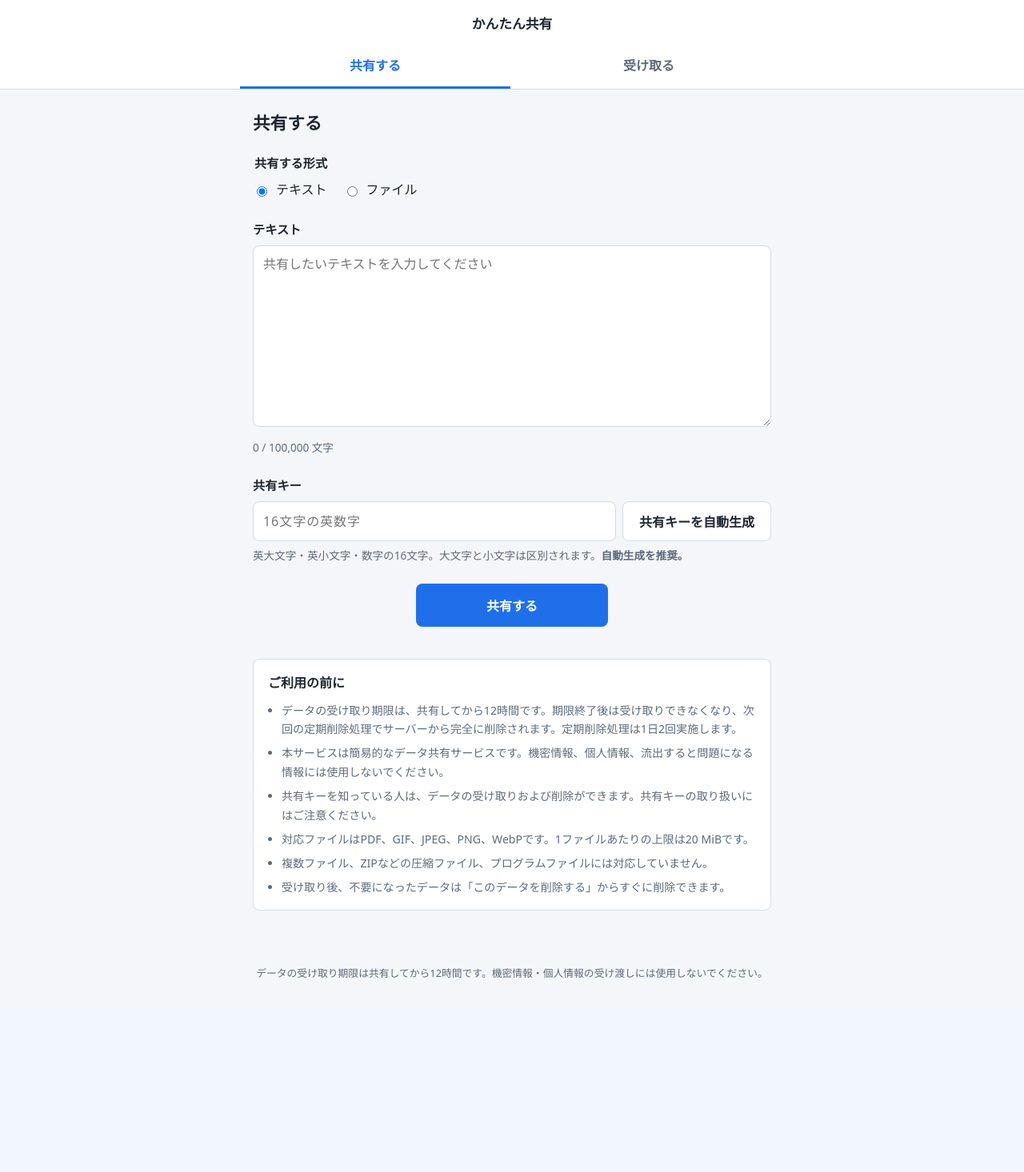
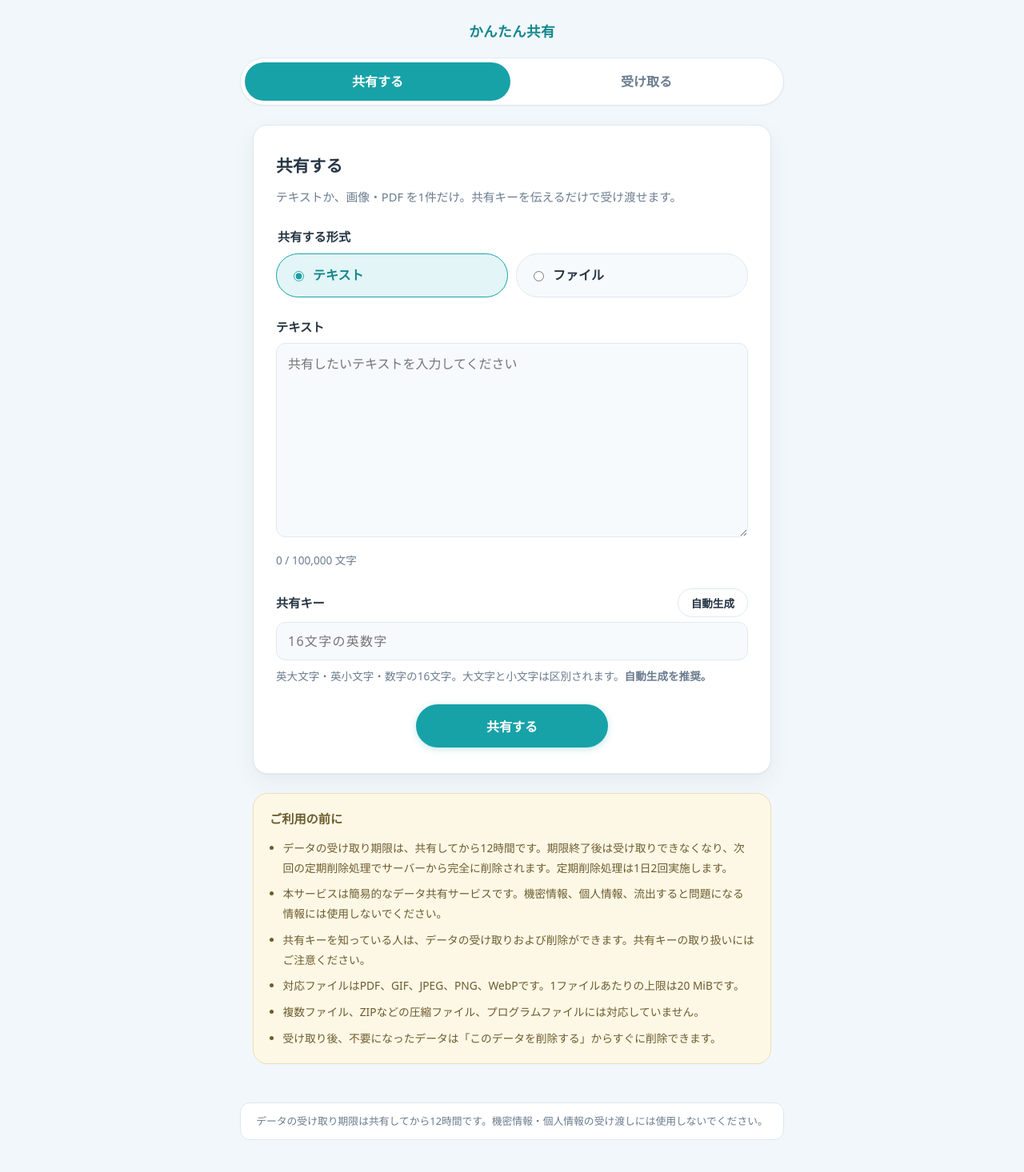
Before and after one commit to makoto-250/easy-sharing, a Flask app: page / in a window 1280 px wide. Shown: the whole page at 80% size. Before the commit the page ends 1223 px from the top, so only its background shows below. Run offline with Flask 3, Linux system fonts and the light colour scheme; parts of the project's set-up code (start-up, migrations or seed data) failed here and were passed over.

Commit message:
デザインをソフト・カジュアル方向へ変更
- 背景を少し青みのあるオフホワイト（#f2f7fb）に
- カード・入力欄・ボタンの角丸を大きく（カード18px、ボタンは丸型）
- アクセントを青緑（#17a2a8）に変更、ファイル情報は淡いブルーの箱に
- 共有完了・削除完了にチェックアイコンを大きく表示
- 注意書きを淡い黄色のボックス、フッターの注意をグレーのボックスに
- 各画面をカードにまとめ、見出しの下に柔らかいリード文を追加
- タブを丸いセグメント切り替えに、形式選択のラジオを選択カード風に
- 共有キーの自動生成ボタンをラベル行の右端へ（コピーボタンと配置を統一）

Co-Authored-By: Claude Opus 5 <noreply@anthropic.com>

```diff
--- a/static/style.css
+++ b/static/style.css
@@ -1,18 +1,38 @@
 :root {
-  --bg: #f4f6f9;
+  /* 背景は少しだけ青みのあるオフホワイト */
+  --bg: #f2f7fb;
   --surface: #ffffff;
-  --border: #d5dbe3;
-  --text: #1d2530;
-  --muted: #5d6b7d;
-  --accent: #1f6feb;
-  --accent-dark: #1657bd;
-  --danger: #b32d2e;
-  --danger-dark: #8f2223;
-  --ok-bg: #e8f4ec;
-  --ok-border: #99c9ad;
-  --error-bg: #fdecec;
-  --error-border: #e5a3a3;
-  --radius: 8px;
+  --surface-soft: #f7fafd;
+  --border: #dfe8f1;
+  --text: #263544;
+  --muted: #6b7c8f;
+
+  /* アクセントは青緑と淡いブルー */
+  --accent: #17a2a8;
+  --accent-dark: #12868b;
+  --accent-soft: #e3f5f6;
+  --blue-soft: #e9f2fb;
+
+  --danger: #c85b57;
+  --danger-dark: #a8433f;
+
+  --ok-bg: #e6f5f3;
+  --ok-border: #a9ddd4;
+  --error-bg: #fdeeed;
+  --error-border: #f0c0bd;
+
+  /* 注意書き用の淡い黄色 */
+  --warn-bg: #fdf8e6;
+  --warn-border: #ecdfb4;
+  --warn-text: #6d5c2e;
+
+  /* 角丸は大きめに */
+  --radius: 18px;
+  --radius-sm: 12px;
+  --radius-pill: 999px;
+
+  --shadow: 0 1px 2px rgba(38, 53, 68, 0.04), 0 10px 28px rgba(38, 53, 68, 0.06);
+  --shadow-sm: 0 1px 2px rgba(38, 53, 68, 0.05);
 }
 
 * {
@@ -30,49 +50,57 @@ body {
   font-family: system-ui, -apple-system, "Segoe UI", "Hiragino Sans",
     "Noto Sans JP", "Yu Gothic UI", sans-serif;
   font-size: 16px;
-  line-height: 1.7;
+  line-height: 1.8;
   overflow-wrap: break-word;
 }
 
 /* --- ヘッダー / タブ ------------------------------------------------- */
 
 .site-header {
-  background: var(--surface);
-  border-bottom: 1px solid var(--border);
-  padding: 16px 16px 0;
+  padding: 24px 16px 0;
 }
 
 .site-title {
-  margin: 0 0 12px;
-  font-size: 1.05rem;
+  margin: 0 0 16px;
+  font-size: 1.1rem;
   font-weight: 700;
   text-align: center;
+  color: var(--accent-dark);
+  letter-spacing: 0.02em;
 }
 
+/* 丸みのあるセグメント切り替え */
 .tabs {
   display: flex;
   gap: 4px;
   max-width: 680px;
   margin: 0 auto;
+  padding: 5px;
+  background: var(--surface);
+  border: 1px solid var(--border);
+  border-radius: var(--radius-pill);
+  box-shadow: var(--shadow-sm);
 }
 
 .tab {
   flex: 1;
-  padding: 12px 8px;
+  padding: 10px 8px;
   text-align: center;
   text-decoration: none;
   color: var(--muted);
   font-weight: 600;
-  border-bottom: 3px solid transparent;
+  border-radius: var(--radius-pill);
+  transition: background 0.15s ease, color 0.15s ease;
 }
 
 .tab.is-active {
-  color: var(--accent);
-  border-bottom-color: var(--accent);
+  background: var(--accent);
+  color: #fff;
 }
 
-.tab:hover {
-  background: #eef2f7;
+.tab:hover:not(.is-active) {
+  background: var(--accent-soft);
+  color: var(--accent-dark);
 }
 
 /* --- レイアウト ------------------------------------------------------ */
@@ -83,15 +111,34 @@ body {
   padding: 24px 16px 48px;
 }
 
+/* カード */
+.card {
+  padding: 24px 20px;
+  background: var(--surface);
+  border: 1px solid var(--border);
+  border-radius: var(--radius);
+  box-shadow: var(--shadow);
+}
+
 .page-title {
-  font-size: 1.35rem;
-  margin: 0 0 20px;
+  font-size: 1.3rem;
+  margin: 0 0 6px;
+}
+
+.lead {
+  margin: 0 0 24px;
+  color: var(--muted);
+  font-size: 0.92rem;
 }
 
 .field {
   margin: 0 0 24px;
   border: 0;
   padding: 0;
+}
+
+.field:last-child {
+  margin-bottom: 0;
 }
 
 .label {
@@ -121,9 +168,10 @@ body {
 }
 
 .help {
-  margin: 6px 0 0;
+  margin: 8px 0 0;
   font-size: 0.85rem;
   color: var(--muted);
+  line-height: 1.7;
 }
 
 .muted {
@@ -136,27 +184,34 @@ body {
 input[type="text"],
 textarea {
   width: 100%;
-  padding: 10px 12px;
+  padding: 12px 14px;
   border: 1px solid var(--border);
-  border-radius: var(--radius);
-  background: var(--surface);
+  border-radius: var(--radius-sm);
+  background: var(--surface-soft);
   color: var(--text);
   font-size: 1rem;
   font-family: inherit;
+  transition: border-color 0.15s ease, background 0.15s ease;
+}
+
+input[type="text"]:focus,
+textarea:focus {
+  background: var(--surface);
+  border-color: var(--accent);
 }
 
 textarea {
   resize: vertical;
   min-height: 160px;
-  line-height: 1.6;
+  line-height: 1.7;
 }
 
 input[type="file"] {
   width: 100%;
-  padding: 10px;
-  border: 1px dashed var(--border);
-  border-radius: var(--radius);
-  background: var(--surface);
+  padding: 16px;
+  border: 2px dashed var(--border);
+  border-radius: var(--radius-sm);
+  background: var(--surface-soft);
   font-size: 0.95rem;
 }
 
@@ -170,20 +225,42 @@ textarea:focus-visible,
 
 .mono {
   font-family: ui-monospace, SFMono-Regular, Menlo, Consolas, monospace;
-  letter-spacing: 0.06em;
+  letter-spacing: 0.08em;
 }
 
 .radio-row {
   display: flex;
-  gap: 20px;
+  gap: 10px;
   flex-wrap: wrap;
 }
 
+/* 選べるカードのような見た目のラジオ */
 .radio {
   display: inline-flex;
   align-items: center;
   gap: 8px;
+  flex: 1 1 140px;
+  padding: 12px 16px;
+  border: 1px solid var(--border);
+  border-radius: var(--radius-pill);
+  background: var(--surface-soft);
   cursor: pointer;
+  font-weight: 600;
+  transition: background 0.15s ease, border-color 0.15s ease;
+}
+
+.radio:hover {
+  background: var(--accent-soft);
+}
+
+.radio:has(input:checked) {
+  background: var(--accent-soft);
+  border-color: var(--accent);
+  color: var(--accent-dark);
+}
+
+.radio input {
+  accent-color: var(--accent);
 }
 
 .key-row {
@@ -204,21 +281,23 @@ textarea:focus-visible,
   display: inline-flex;
   align-items: center;
   justify-content: center;
-  padding: 12px 20px;
+  padding: 13px 22px;
   border: 1px solid transparent;
-  border-radius: var(--radius);
+  border-radius: var(--radius-pill);
   font-size: 1rem;
   font-family: inherit;
   font-weight: 600;
   text-decoration: none;
   cursor: pointer;
   white-space: nowrap;
+  transition: background 0.15s ease, color 0.15s ease, box-shadow 0.15s ease;
 }
 
 .btn-primary {
   background: var(--accent);
   color: #fff;
   width: 100%;
+  box-shadow: 0 2px 8px rgba(23, 162, 168, 0.25);
 }
 
 .btn-primary:hover {
@@ -244,11 +325,12 @@ textarea:focus-visible,
 
 .btn-danger:hover {
   background: var(--danger-dark);
+  border-color: var(--danger-dark);
   color: #fff;
 }
 
 .btn-small {
-  padding: 6px 14px;
+  padding: 7px 16px;
   font-size: 0.85rem;
 }
 
@@ -262,7 +344,7 @@ textarea:focus-visible,
   flex-direction: column;
   justify-content: center;
   gap: 12px;
-  margin: 24px 0;
+  margin: 24px 0 0;
 }
 
 .actions .btn {
@@ -327,42 +465,66 @@ textarea:focus-visible,
   overflow-y: auto;
 }
 
+/* ファイル情報をまとめる淡いブルーのボックス */
+.file-box {
+  padding: 16px 18px;
+  background: var(--blue-soft);
+  border-radius: var(--radius-sm);
+}
+
+.file-box .value {
+  font-size: 1rem;
+  font-weight: 600;
+}
+
+.file-box .help {
+  margin-top: 4px;
+}
+
 /* --- 注意書き / フッター ---------------------------------------------- */
 
+/* 注意書きは淡い黄色のボックスにまとめる */
 .notes {
-  margin-top: 40px;
-  padding: 16px 18px;
-  background: var(--surface);
-  border: 1px solid var(--border);
+  margin-top: 24px;
+  padding: 18px 20px;
+  background: var(--warn-bg);
+  border: 1px solid var(--warn-border);
   border-radius: var(--radius);
+  color: var(--warn-text);
 }
 
 .notes h2 {
-  margin: 0 0 8px;
-  font-size: 1rem;
+  margin: 0 0 10px;
+  font-size: 0.95rem;
 }
 
 .notes ul {
   margin: 0;
   padding-left: 1.2em;
-  font-size: 0.88rem;
-  color: var(--muted);
+  font-size: 0.86rem;
+  line-height: 1.8;
 }
 
 .notes li + li {
-  margin-top: 6px;
+  margin-top: 8px;
 }
 
 .site-footer {
-  padding: 20px 16px 32px;
-  text-align: center;
-  font-size: 0.8rem;
-  color: var(--muted);
+  padding: 0 16px 40px;
 }
 
+/* フッターの注意はグレーのボックス */
 .site-footer p {
   max-width: 680px;
   margin: 0 auto;
+  padding: 12px 18px;
+  background: var(--surface);
+  border: 1px solid var(--border);
+  border-radius: var(--radius-sm);
+  text-align: center;
+  font-size: 0.8rem;
+  line-height: 1.7;
+  color: var(--muted);
 }
 
 /* --- トースト -------------------------------------------------------- */
@@ -391,6 +553,10 @@ textarea:focus-visible,
 /* --- 画面幅 ---------------------------------------------------------- */
 
 @media (min-width: 560px) {
+  .card {
+    padding: 32px 28px;
+  }
+
   /* PC では全幅に広げず、文言に応じた幅にする。
      スマートフォン幅では押しやすさを優先して全幅のまま。 */
   .btn-primary,
--- a/templates/receive_result.html
+++ b/templates/receive_result.html
@@ -3,8 +3,9 @@
 {% block title %}受け取り結果 — {{ service_name }}{% endblock %}
 
 {% block content %}
+<div class="card">
   <h1 class="page-title">受け取り結果</h1>
-<p class="help">受け取り期限: {{ expires_text }}<span class="muted">（{{ remaining }}）</span></p>
+  <p class="lead">受け取り期限: {{ expires_text }}<span class="muted">（{{ remaining }}）</span></p>
 
   {% if data_type == 'text' %}
   <div class="field">
@@ -18,8 +19,10 @@
   {% else %}
   <div class="field">
     <p class="label">ファイル</p>
+    <div class="file-box">
       <p class="value">{{ file_name }}</p>
       <p class="help">{{ file_format }} / {{ file_size }}</p>
+    </div>
   </div>
   <div class="actions">
     <a class="btn btn-primary" href="{{ url_for('receive_download') }}">ダウンロード</a>
@@ -31,4 +34,5 @@
     <input type="hidden" name="csrf_token" value="{{ csrf_token }}">
     <button type="submit" class="btn btn-danger">このデータを削除する</button>
   </form>
+</div>
 {% endblock %}
--- a/templates/share.html
+++ b/templates/share.html
@@ -3,11 +3,13 @@
 {% block title %}共有する — {{ service_name }}{% endblock %}
 
 {% block content %}
-<h1 class="page-title">共有する</h1>
-
 {% if errors.general %}
 <p class="alert" role="alert">{{ errors.general }}</p>
 {% endif %}
+
+<div class="card">
+  <h1 class="page-title">共有する</h1>
+  <p class="lead">テキストか、画像・PDF を1件だけ。共有キーを伝えるだけで受け渡せます。</p>
 
   <form method="post" action="{{ url_for('share_create') }}" enctype="multipart/form-data"
         id="share-form" novalidate>
@@ -48,15 +50,15 @@
     </div>
 
     <div class="field">
+      <div class="field-head">
         <label class="label" for="share_key">共有キー</label>
-    <div class="key-row">
+        <button type="button" class="btn btn-sub btn-small" id="generate-key">自動生成</button>
+      </div>
       <input type="text" id="share_key" name="share_key" class="mono"
              value="{{ form.share_key or '' }}"
              minlength="16" maxlength="16" autocomplete="off" autocapitalize="off"
              autocorrect="off" spellcheck="false"
              inputmode="text" placeholder="16文字の英数字">
-      <button type="button" class="btn btn-sub" id="generate-key">共有キーを自動生成</button>
-    </div>
       <p class="help">英大文字・英小文字・数字の16文字。大文字と小文字は区別されます。<strong>自動生成を推奨。</strong></p>
       {% if errors.share_key %}<p class="error" role="alert">{{ errors.share_key }}</p>{% endif %}
     </div>
@@ -65,6 +67,7 @@
       <button type="submit" class="btn btn-primary" id="submit-share">共有する</button>
     </div>
   </form>
+</div>
 
 <section class="notes">
   <h2>ご利用の前に</h2>
```
Also changed, not shown: other parts of static/style.css (+69 -11 lines), templates/deleted.html (+13 -5 lines), templates/error.html (+6 -4 lines), templates/receive.html (+5 -2 lines), templates/share_done.html (+10 -1 lines). Lines whose indentation alone changed are shown as unchanged.
